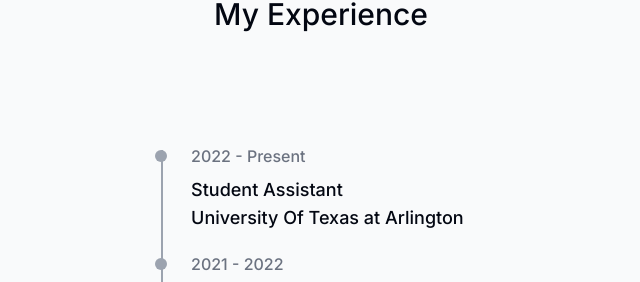
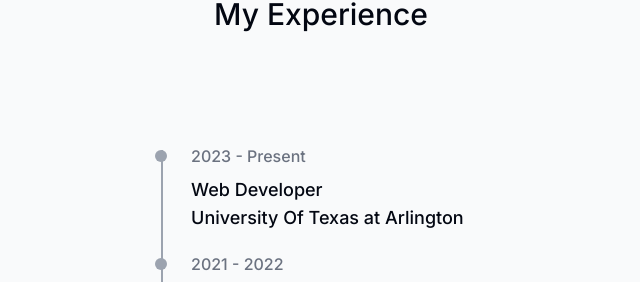
Before and after one commit to mudiger/portfolio, a Next.js app: page / in a window 1280 px wide. Shown: the part 3566-3848 px from the top of the page, without its empty margins (319-959 px from the left). Built offline with nearby package versions, Linux system fonts and the light colour scheme.

Commit message:
Adding Updated Resume

```diff
--- a/components/experience.tsx
+++ b/components/experience.tsx
@@ -20,8 +20,8 @@ export default function Experience() {
             </svg>
           </div>
           <div>
-            <p className=" text-gray-500 font-medium">2022 - Present</p>
-            <p className="mt-2  text-lg font-medium">Student Assistant <br></br>University Of Texas at Arlington</p>
+            <p className=" text-gray-500 font-medium">2023 - Present</p>
+            <p className="mt-2  text-lg font-medium">Web Developer <br></br>University Of Texas at Arlington</p>
           </div>
         </li>
 
```
